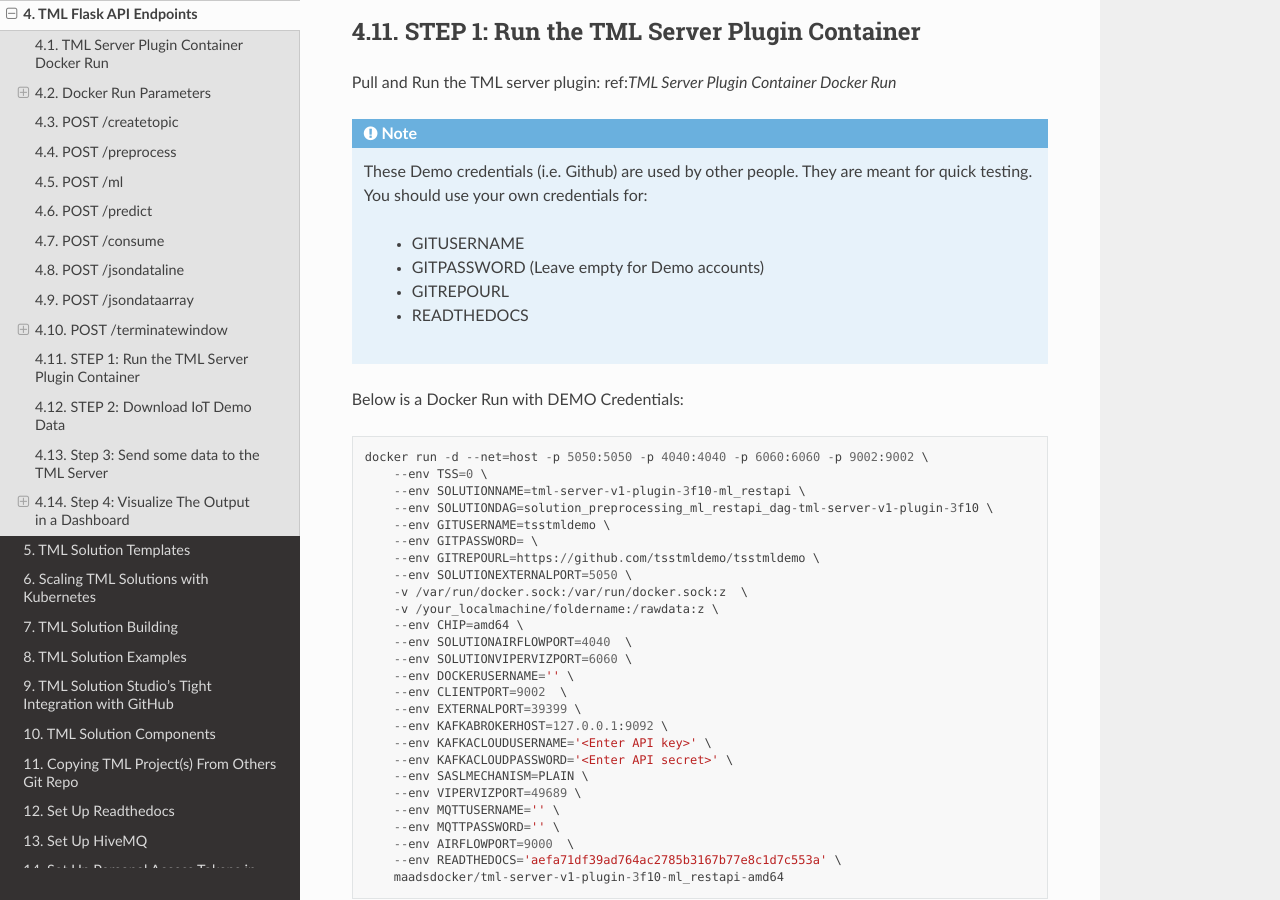
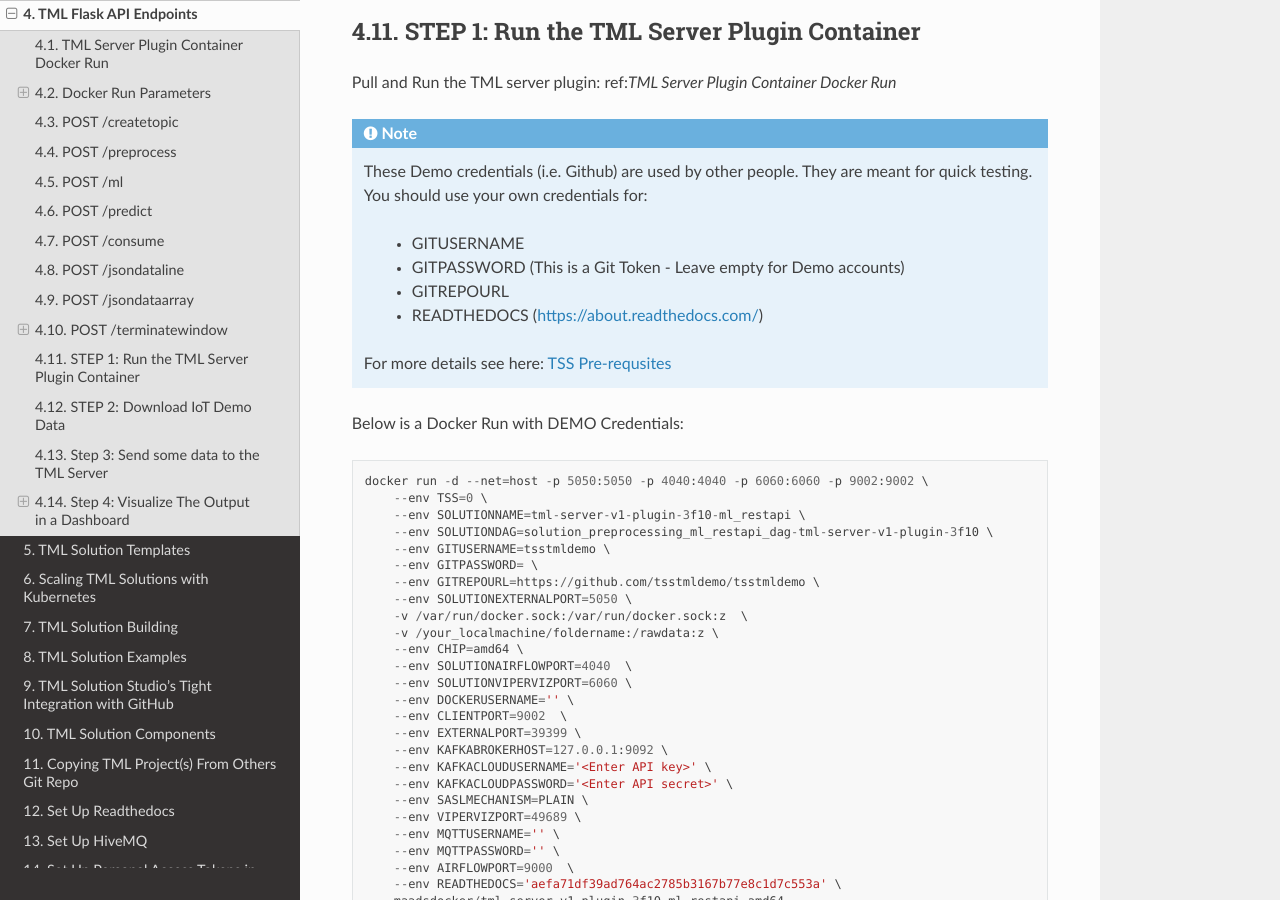
Before and after one commit to smaurice101/readthedocs, a Sphinx documentation site: the page built from docs/source/tmlapi.rst, in a window 1280 px wide and 900 px high, scrolled down 21546 px. Built offline with Sphinx 7.4.7 and the Read the Docs theme 3.1.0, drawn with Linux system fonts in a browser that asks for light colours.

Commit message:
Update tmlapi.rst

```diff
--- a/docs/source/tmlapi.rst
+++ b/docs/source/tmlapi.rst
@@ -1199,9 +1199,11 @@
     These Demo credentials (i.e. Github) are used by other people.  They are meant for quick testing.  You should use your own credentials for:
 
      - GITUSERNAME
-     - GITPASSWORD (Leave empty for Demo accounts)
+     - GITPASSWORD (This is a Git Token - Leave empty for Demo accounts)
      - GITREPOURL
-     - READTHEDOCS
+     - READTHEDOCS (https://about.readthedocs.com/)
+
+    For more details see here: `TSS Pre-requsites <https://tml.readthedocs.io/en/latest/docker.html#tss-pre-requisites>`_
 
 Below is a Docker Run with DEMO Credentials:
 
```
